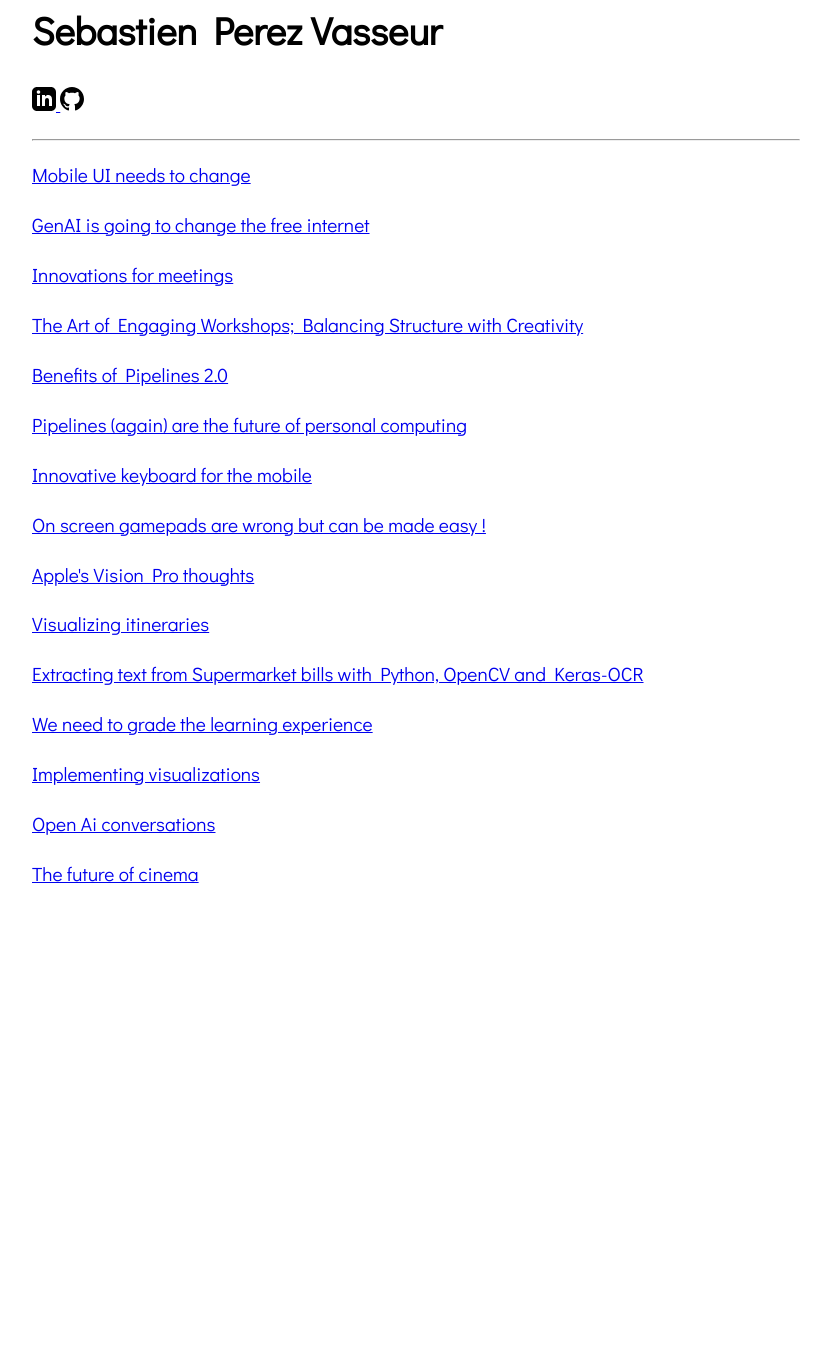
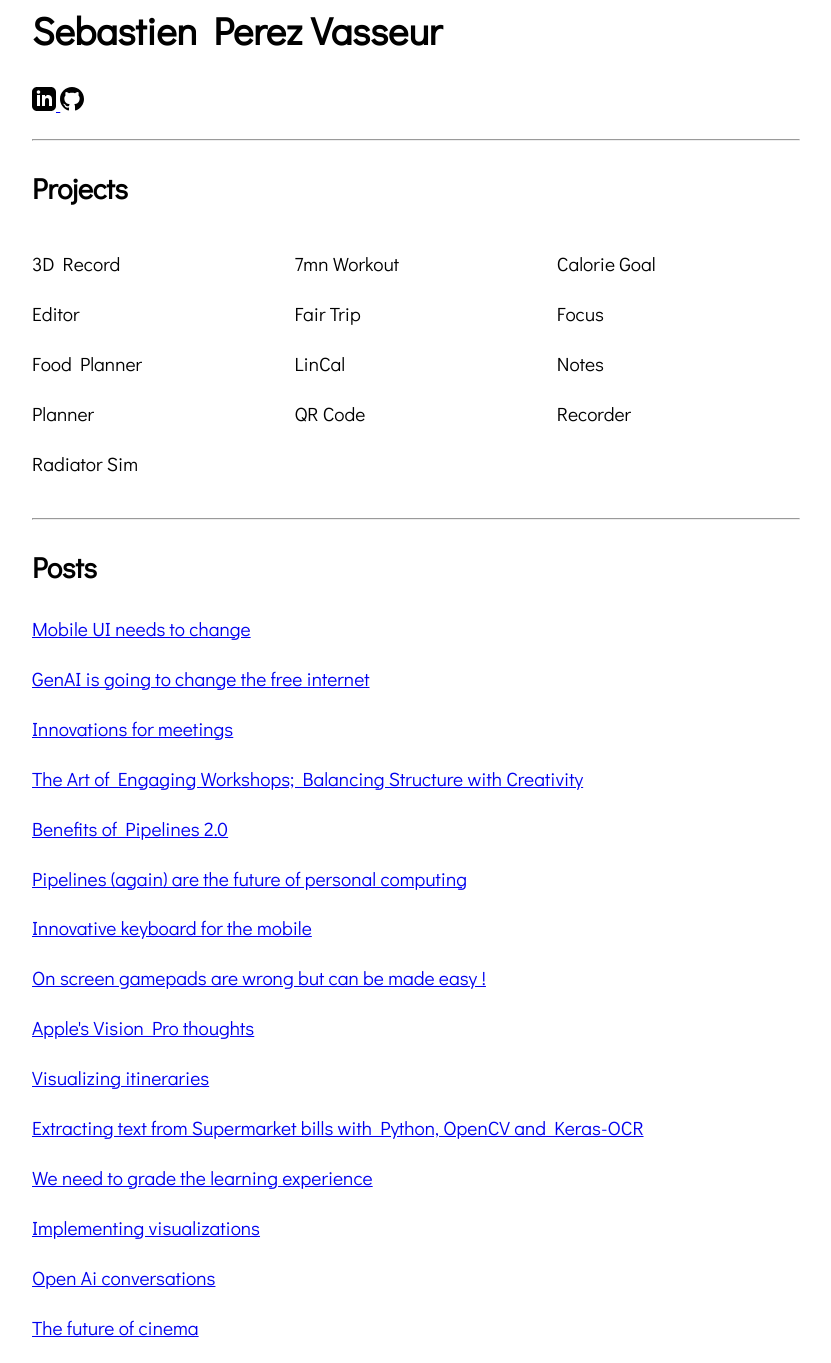
Before and after one commit to rezpe/rezpe.github.io, a Jekyll site: the page built from index.md, in a window 1280 px wide. Shown: the whole page, without its empty margins (224-1055 px from the left). Built offline with Jekyll 4.4.1, drawn with Linux system fonts in a browser that asks for light colours; before the commit the page ends 909 px from its top, so only the background shows below that.

Commit message:
Add Projects section to main page
- Added 3-column grid layout for projects on desktop
- Single column layout on mobile devices
- Listed all 13 web applications with links
- Added section headers for Projects and Posts
- Maintained minimal design aesthetic

```diff
--- a/_layouts/home.html
+++ b/_layouts/home.html
@@ -385,6 +385,29 @@ body {
 
     /* Literal.Number.Integer.Long */
 
+.projects-grid {
+    display: grid;
+    grid-template-columns: repeat(3, 1fr);
+    gap: 1em;
+    margin: 2em 0;
+}
+
+.projects-grid a {
+    text-decoration: none;
+    color: inherit;
+}
+
+.projects-grid a:hover {
+    text-decoration: underline;
+}
+
+/* Mobile: 1 column */
+@media (max-width: 600px) {
+    .projects-grid {
+        grid-template-columns: 1fr;
+    }
+}
+
 </style>
 
 <p>
@@ -401,6 +424,26 @@ body {
         <hr />
 </p>
 
+<h2>Projects</h2>
+<div class="projects-grid">
+    <a href="/3drecord/">3D Record</a>
+    <a href="/7mnWorkout/">7mn Workout</a>
+    <a href="/calorieGoal/">Calorie Goal</a>
+    <a href="/editorp/">Editor</a>
+    <a href="/fairtrip/">Fair Trip</a>
+    <a href="/focusp/">Focus</a>
+    <a href="/foodPlanner/">Food Planner</a>
+    <a href="/lincal/">LinCal</a>
+    <a href="/notes/">Notes</a>
+    <a href="/planner/">Planner</a>
+    <a href="/qrcode/">QR Code</a>
+    <a href="/recorder/">Recorder</a>
+    <a href="/radiatorSim/">Radiator Sim</a>
+</div>
+
+<hr />
+
+<h2>Posts</h2>
 {% for post in site.posts %}
 
 <p>
```
